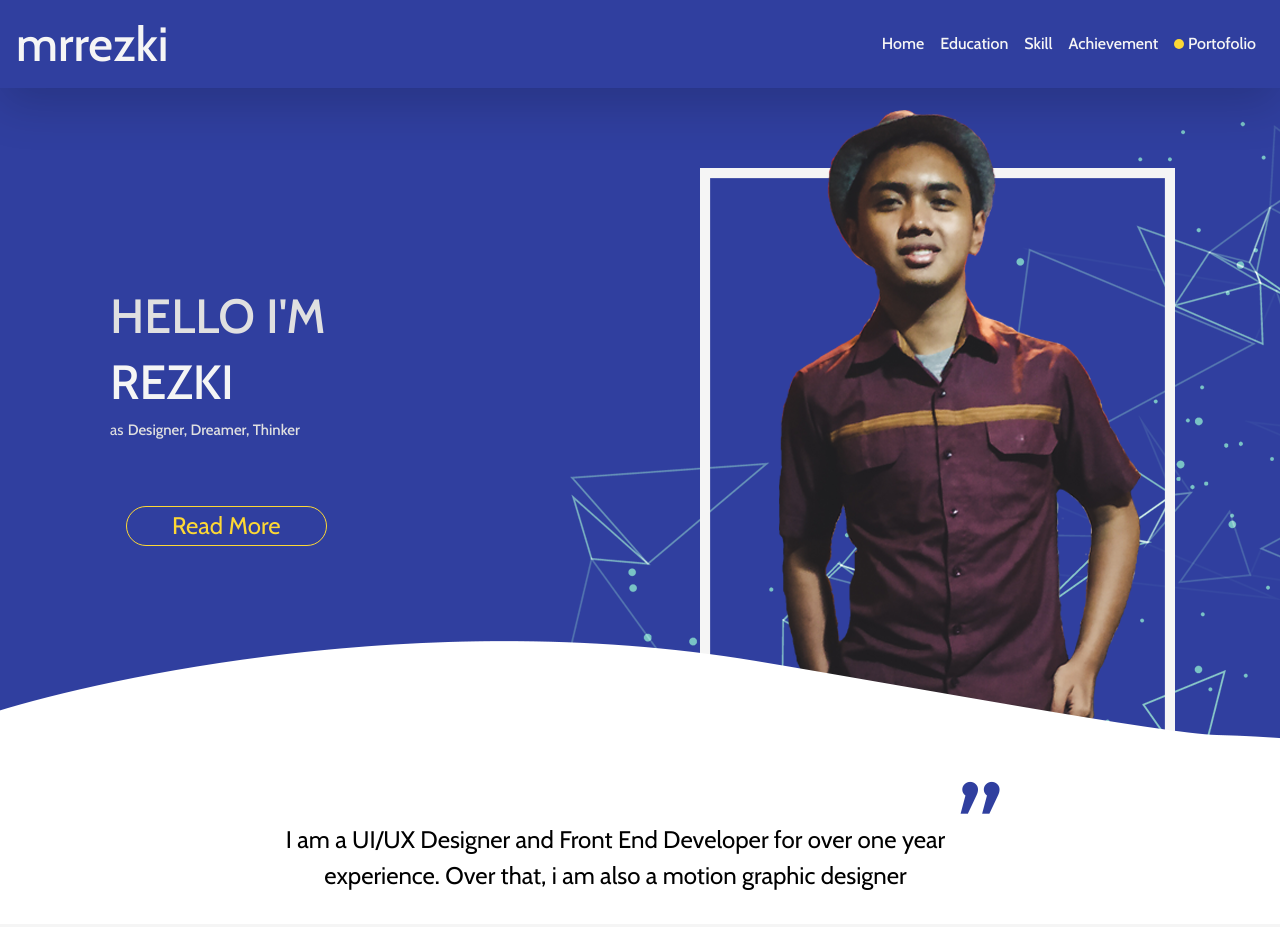
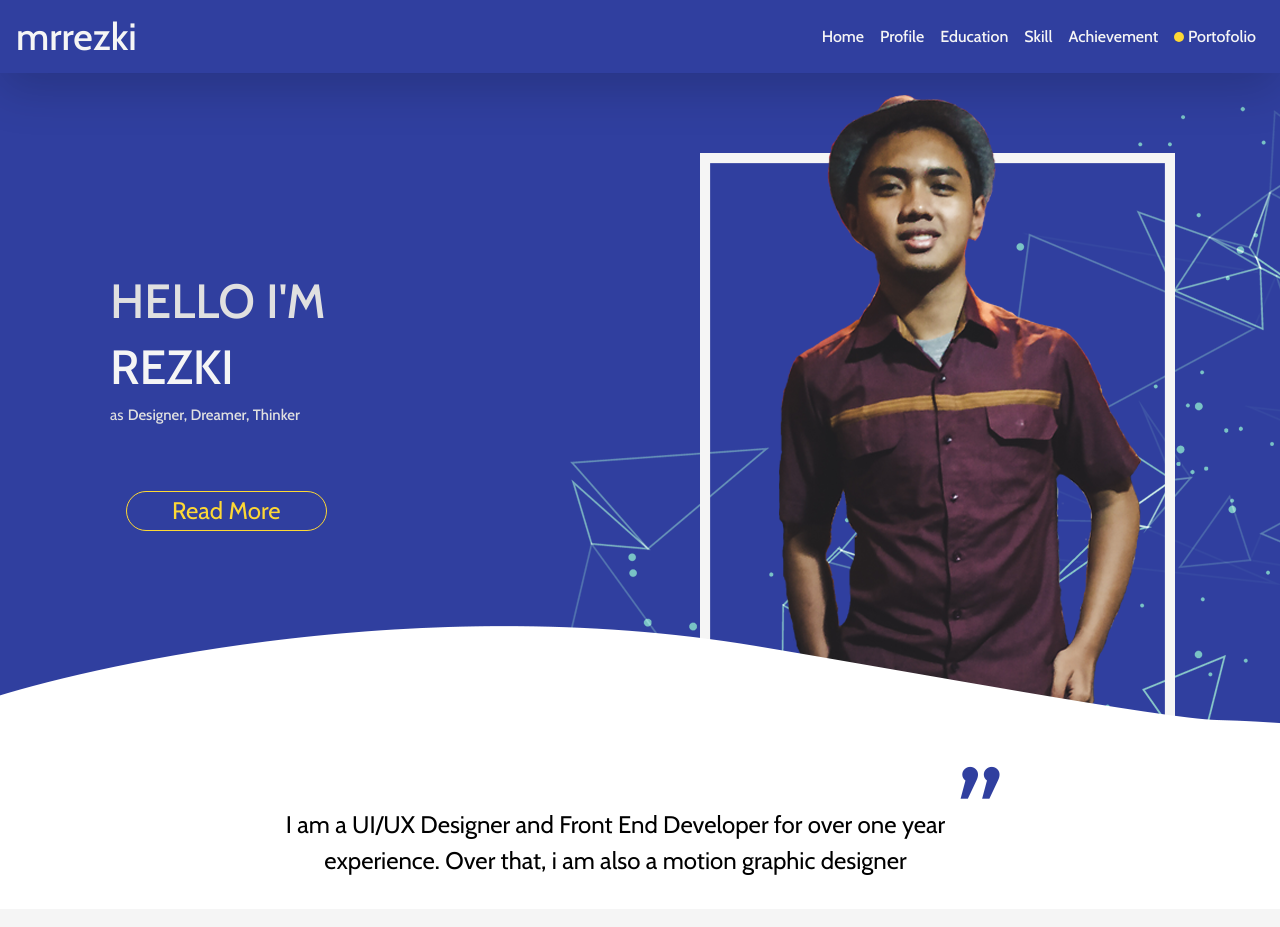
Before and after one commit to mrrezkii/Bootstrap-CurriculumVitae-v1, a plain HTML site: page index.html in a window 1280 px wide. Shown: the top 927 px of the page. Drawn offline with nearby package versions, Linux system fonts and the light colour scheme.

Commit message:
ADD | Profile Nav

```diff
--- a/assets/css/style.css
+++ b/assets/css/style.css
@@ -106,7 +106,7 @@ select:focus {
 	margin: auto;
 }
 .navbar a{
-	font-size: 48px;
+	font-size: 38px;
 }
 .nav-link{
 	color: #f5f5f5 !important;
@@ -141,7 +141,7 @@ select:focus {
     background-repeat: no-repeat;
     background-size: cover;
     height: 662px;
-	margin-top: 80px;
+	margin-top: 65px;
 }
 .header-intro{
 	margin-left: 95px;
--- a/assets/js/smooth-scroll.js
+++ b/assets/js/smooth-scroll.js
@@ -25,7 +25,7 @@
 		// Speed & Easing
 		speed: 1500,
 		clip: false,
-		offset: 70,
+		offset: 60,
 		easing: 'easeInOutCubic',
 		customEasing: null,
 
--- a/index.html
+++ b/index.html
@@ -21,9 +21,12 @@
 		 	<li class="nav-item">
 				<a class="nav-link font-cabin-bold" href="#header">Home</a>
 		  	</li>
+			<li class="nav-item">
+				<a class="nav-link font-cabin-bold" href="#profile">Profile</a>
+			</li>
 		  	<li class="nav-item">
 				<a class="nav-link font-cabin-bold" href="#education">Education</a>
-			  </li>
+			</li>
 			<li class="nav-item">
 				<a class="nav-link font-cabin-bold" href="#skill">Skill</a>
 		  	</li>
@@ -92,7 +95,7 @@
 			</div>
 		</div>
 	</section>
-	<section id="profil" class="profil-bg">
+	<section id="profile" class="profil-bg">
 		<div class="container">
 			<div class="row">
 				<div class="col-lg-12 col-md-12 col-sm-12">
```
